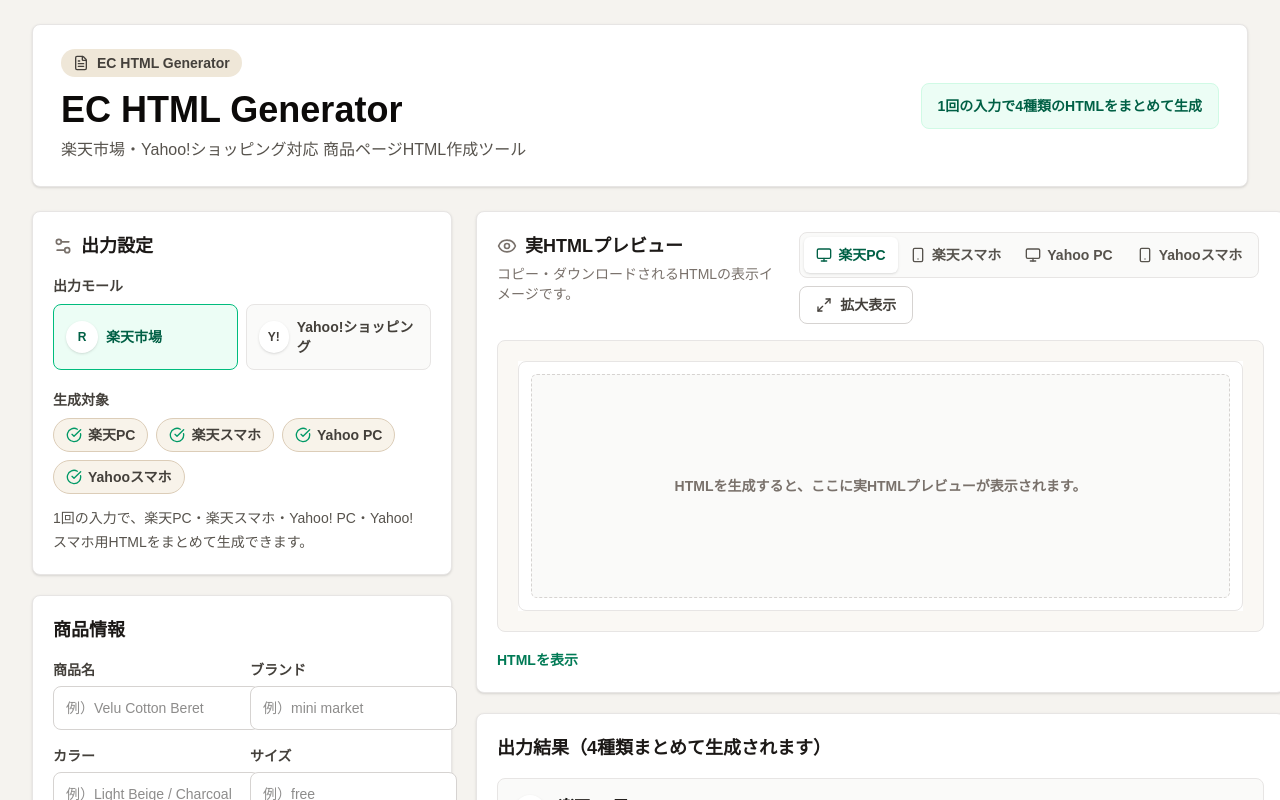
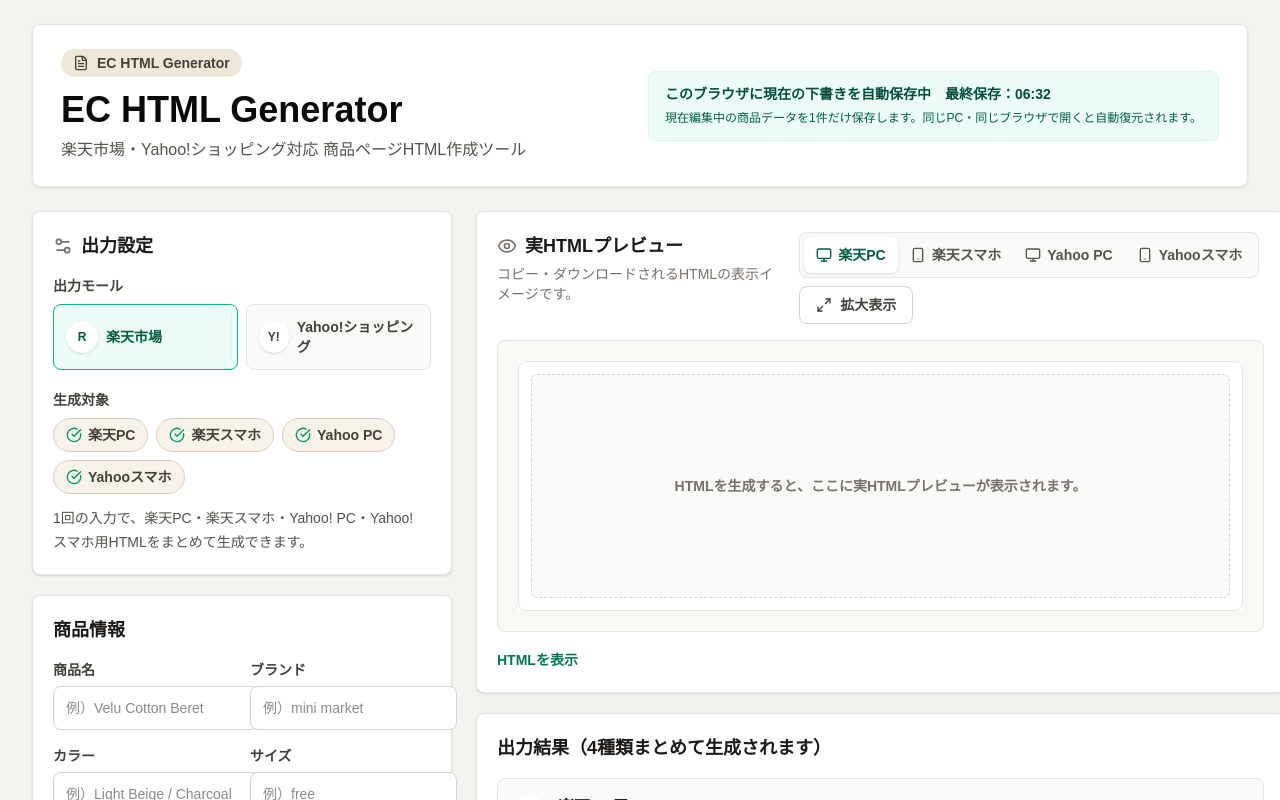
Before and after one commit to TRAVELAGE947/ec-html-generator-app-dev, a Next.js app: page /ec-html-generator in a window 1280 px wide. Shown: the top 800 px of the page. Built offline with nearby package versions, Linux system fonts and the light colour scheme.

Commit message:
Improve autosave status explanation

```diff
--- a/components/EcHtmlGenerator.tsx
+++ b/components/EcHtmlGenerator.tsx
@@ -1266,6 +1266,7 @@
   const [copiedKey, setCopiedKey] = useState<keyof GeneratedHtml | null>(null);
   const [copiedAll, setCopiedAll] = useState(false);
   const [hasRestoredForm, setHasRestoredForm] = useState(false);
+  const [lastSavedAt, setLastSavedAt] = useState("");
   const [activeMall, setActiveMall] = useState<"rakuten" | "yahoo">("rakuten");
   const [activePreview, setActivePreview] = useState<keyof GeneratedHtml>("rakutenPc");
   const [isHtmlOpen, setIsHtmlOpen] = useState(false);
@@ -1311,6 +1312,7 @@
 
     try {
       window.localStorage.setItem(formStorageKey, JSON.stringify(form));
+      setLastSavedAt(new Date().toLocaleTimeString("ja-JP", { hour: "2-digit", minute: "2-digit" }));
     } catch (error) {
       console.warn("Failed to save EC HTML generator form:", error);
     }
@@ -1602,8 +1604,14 @@
                 楽天市場・Yahoo!ショッピング対応 商品ページHTML作成ツール
               </p>
             </div>
-            <div className="rounded-lg border border-emerald-100 bg-emerald-50 px-4 py-3 text-sm font-bold text-emerald-800">
-              1回の入力で4種類のHTMLをまとめて生成
+            <div className="rounded-lg border border-emerald-100 bg-emerald-50 px-4 py-3 text-sm text-emerald-900">
+              <p className="font-bold">
+                このブラウザに現在の下書きを自動保存中
+                {lastSavedAt ? `　最終保存：${lastSavedAt}` : ""}
+              </p>
+              <p className="mt-1 text-xs font-medium leading-5 text-emerald-800">
+                現在編集中の商品データを1件だけ保存します。同じPC・同じブラウザで開くと自動復元されます。
+              </p>
             </div>
           </div>
         </header>
```
